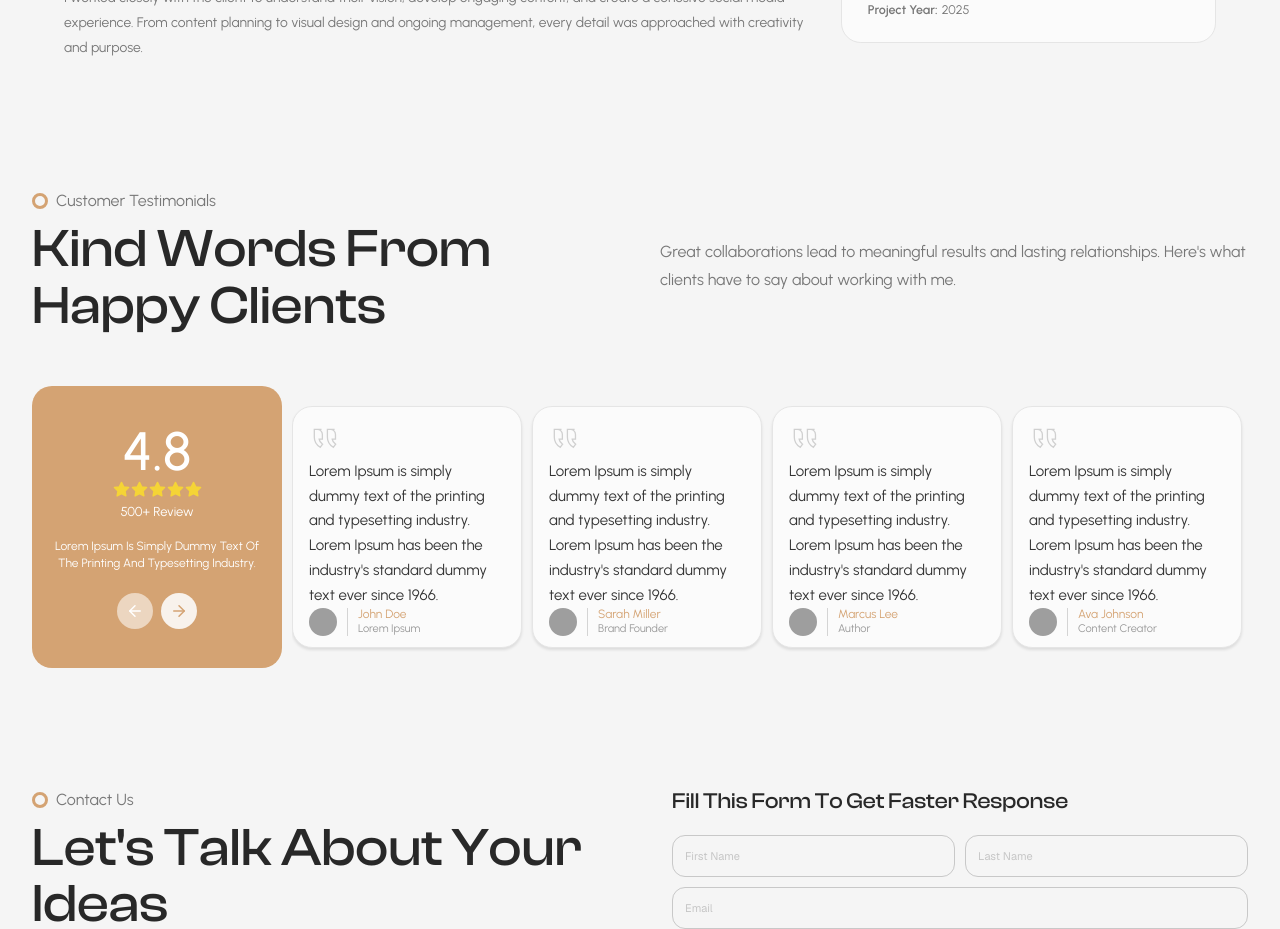
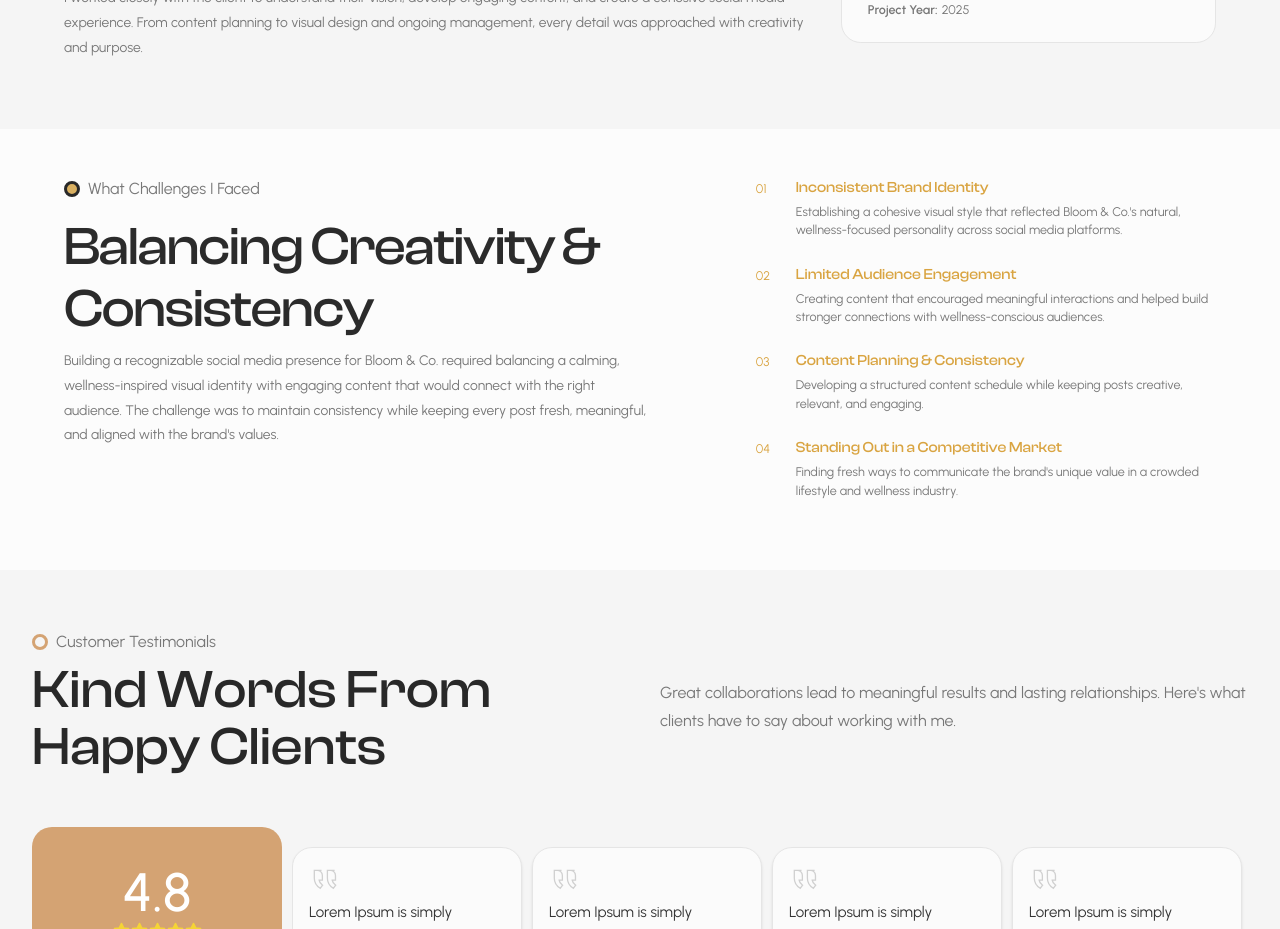
Before and after one commit to BemBexLab/megan-manicom, a Next.js app: page /work/1 in a window 1280 px wide. Shown: the part 1520-2449 px from the top of the page. Built offline with nearby package versions, Linux system fonts and the light colour scheme; grey boxes are pictures that could not be loaded.

Commit message:
Added: WhatChallanges.tsx

```diff
--- a/app/work/[sub]/page.tsx
+++ b/app/work/[sub]/page.tsx
@@ -2,6 +2,7 @@ import AboutTheProject from "@/components/AboutTheProject";
 import ContactUs from "@/components/ContactUs";
 import CustomerTestimonials from "@/components/CustomerTestimonials";
 import PageHero from "@/components/PageHero";
+import WhatChallanges from "@/components/WhatChallanges";
 import React from "react";
 
 const page = () => {
@@ -49,6 +50,37 @@ const page = () => {
           { label: "Project Year", value: "2025" },
         ]}
       />
+      <WhatChallanges
+        eyebrowText="What Challenges I Faced"
+        heading="Balancing Creativity & Consistency"
+        description="Building a recognizable social media presence for Bloom & Co. required balancing a calming, wellness-inspired visual identity with engaging content that would connect with the right audience. The challenge was to maintain consistency while keeping every post fresh, meaningful, and aligned with the brand's values."
+        challenges={[
+          {
+            number: "01",
+            title: "Inconsistent Brand Identity",
+            description:
+              "Establishing a cohesive visual style that reflected Bloom & Co.'s natural, wellness-focused personality across social media platforms.",
+          },
+          {
+            number: "02",
+            title: "Limited Audience Engagement",
+            description:
+              "Creating content that encouraged meaningful interactions and helped build stronger connections with wellness-conscious audiences.",
+          },
+          {
+            number: "03",
+            title: "Content Planning & Consistency",
+            description:
+              "Developing a structured content schedule while keeping posts creative, relevant, and engaging.",
+          },
+          {
+            number: "04",
+            title: "Standing Out in a Competitive Market",
+            description:
+              "Finding fresh ways to communicate the brand's unique value in a crowded lifestyle and wellness industry.",
+          },
+        ]}
+      />
       <CustomerTestimonials />
       <ContactUs />
     </section>
--- /dev/null
+++ b/components/WhatChallanges.tsx
@@ -0,0 +1,66 @@
+type Challenge = {
+  number: string;
+  title: string;
+  description: string;
+};
+
+type WhatChallangesProps = {
+  eyebrowText: string;
+  heading: string;
+  description: string;
+  challenges: Challenge[];
+};
+
+export default function WhatChallanges({
+  eyebrowText,
+  heading,
+  description,
+  challenges,
+}: WhatChallangesProps) {
+  return (
+    <section className="w-full bg-[#FCFCFC] px-4 pt-10 pb-12 sm:px-6 sm:pt-12 sm:pb-14 lg:px-[5%] lg:pt-[3.8vw] lg:pb-[5.4vw]">
+      <div className="mx-auto grid w-full max-w-[1420px] grid-cols-1 gap-10 lg:grid-cols-[1.15fr_0.9fr] lg:gap-[9%]">
+        <div>
+          <div className="flex items-center gap-2">
+            <span
+              aria-hidden="true"
+              className="h-4 w-4 rounded-full border-3 border-[#282828] bg-[#D9B061]"
+            />
+            <span className="urbanist text-[16px] leading-[1.4] text-[#777777]">
+              {eyebrowText}
+            </span>
+          </div>
+
+          <h2 className="clash-display font-clash mt-4 max-w-[540px] text-[clamp(2.25rem,4.2vw,3.5rem)] font-medium leading-[1.15] tracking-tight text-[#2b2b2b]">
+            {heading}
+          </h2>
+
+          <p className="urbanist mt-2 max-w-[620px] text-[13px] leading-[1.8] text-[#777777] lg:text-[clamp(12px,1.08vw,16px)]">
+            {description}
+          </p>
+        </div>
+
+        <ol className="space-y-5 lg:space-y-[1.9vw]">
+          {challenges.map((challenge) => (
+            <li
+              key={challenge.number}
+              className="grid grid-cols-[24px_minmax(0,1fr)] gap-3 sm:grid-cols-[26px_minmax(0,1fr)] sm:gap-3.5"
+            >
+              <span className="urbanist pt-0.5 text-[12px] leading-[1.5] text-[#D9A441] lg:text-[clamp(11px,0.98vw,14px)]">
+                {challenge.number}
+              </span>
+              <div>
+                <h3 className="clash-display font-clash text-[14px] font-medium leading-[1.4] text-[#D9A441] lg:text-[clamp(13px,1.17vw,17px)]">
+                  {challenge.title}
+                </h3>
+                <p className="urbanist mt-1 text-[12px] leading-[1.5] text-[#777777] lg:text-[clamp(11px,0.98vw,14px)]">
+                  {challenge.description}
+                </p>
+              </div>
+            </li>
+          ))}
+        </ol>
+      </div>
+    </section>
+  );
+}
```
Lines whose indentation alone changed are shown as unchanged.
